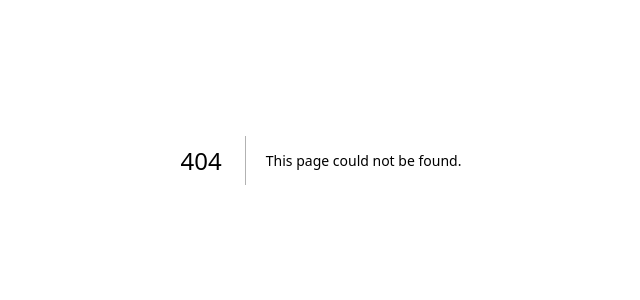
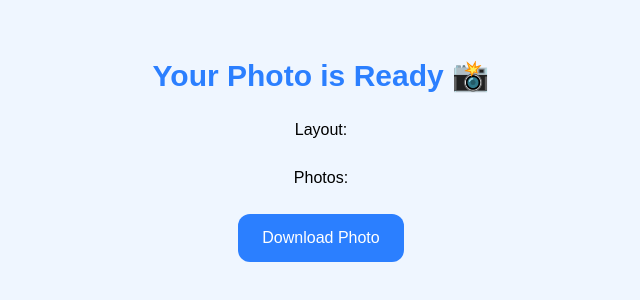
Before and after one commit to sauravbhati0991/PhotoBooth, a Next.js app: page /download in a window 1280 px wide. Before the commit this address had no page. Shown: the part 240-540 px from the top of the page, without its empty margins (319-959 px from the left). Built offline with nearby package versions, Linux system fonts and the light colour scheme.

Commit message:
abcdefghij

```diff
--- /dev/null
+++ b/app/download/page.tsx
@@ -0,0 +1,12 @@
+"use client";
+
+import { Suspense } from "react";
+import DownloadContent from "@/components/donloadContent";
+
+export default function DownloadPage() {
+  return (
+    <Suspense fallback={<div className="p-10 text-center">Loading...</div>}>
+      <DownloadContent />
+    </Suspense>
+  );
+}
--- /dev/null
+++ b/components/donloadContent.tsx
@@ -0,0 +1,25 @@
+"use client";
+
+import { useSearchParams } from "next/navigation";
+
+export default function DownloadContent() {
+  const searchParams = useSearchParams();
+
+  const title = searchParams.get("title");
+  const count = searchParams.get("count");
+
+  return (
+    <div className="min-h-screen flex flex-col items-center justify-center gap-6 bg-blue-50">
+      <h1 className="text-3xl font-bold text-blue-500">
+        Your Photo is Ready 📸
+      </h1>
+
+      <p>Layout: {title}</p>
+      <p>Photos: {count}</p>
+
+      <button className="px-6 py-3 bg-blue-500 text-white rounded-xl">
+        Download Photo
+      </button>
+    </div>
+  );
+}
--- a/components/successContent.tsx
+++ b/components/successContent.tsx
@@ -14,7 +14,7 @@ export default function SuccessContent() {
   const [qr, setQr] = useState("");
 
   useEffect(() => {
-    const downloadUrl = `${window.location.origin}/api/download?title=${title}&count=${count}`;
+    const downloadUrl = `${window.location.origin}/download?title=${title}&count=${count}`;
 
     QRCode.toDataURL(downloadUrl).then(setQr);
   }, [title, count]);
```
